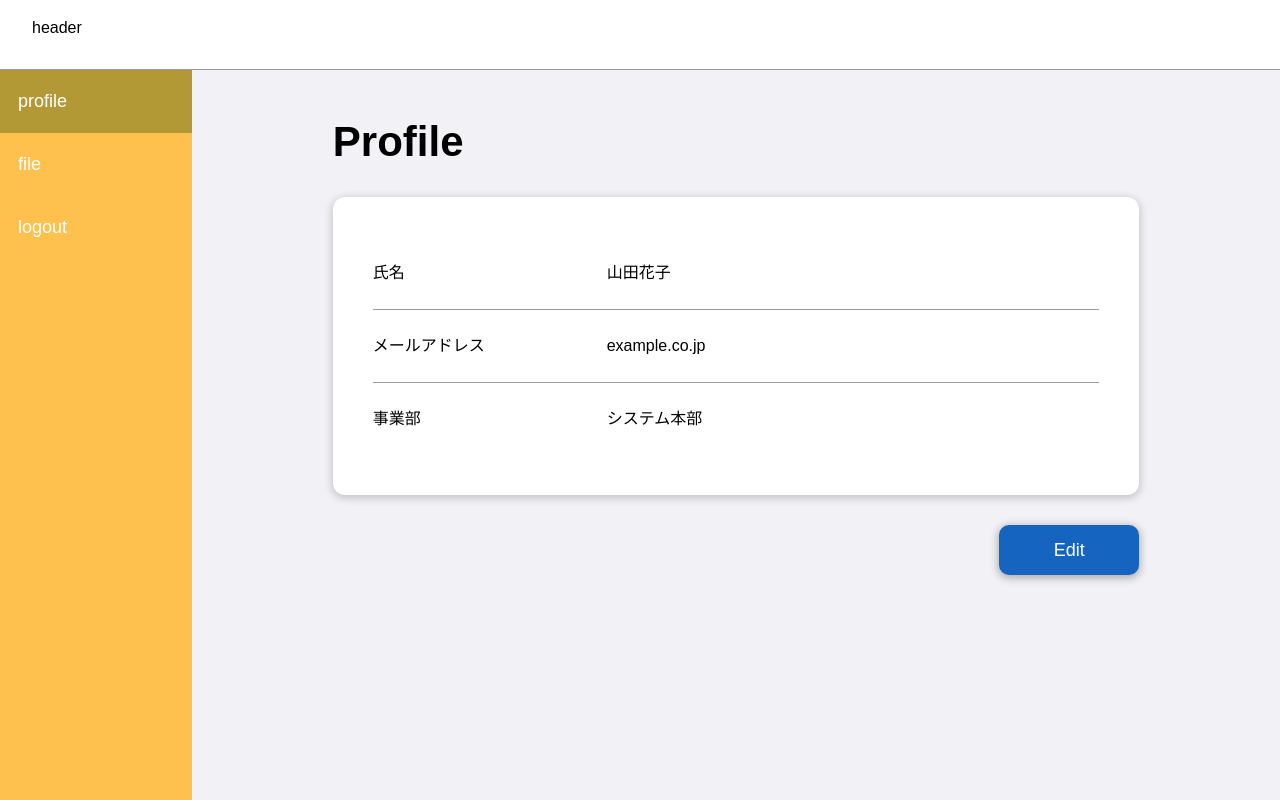
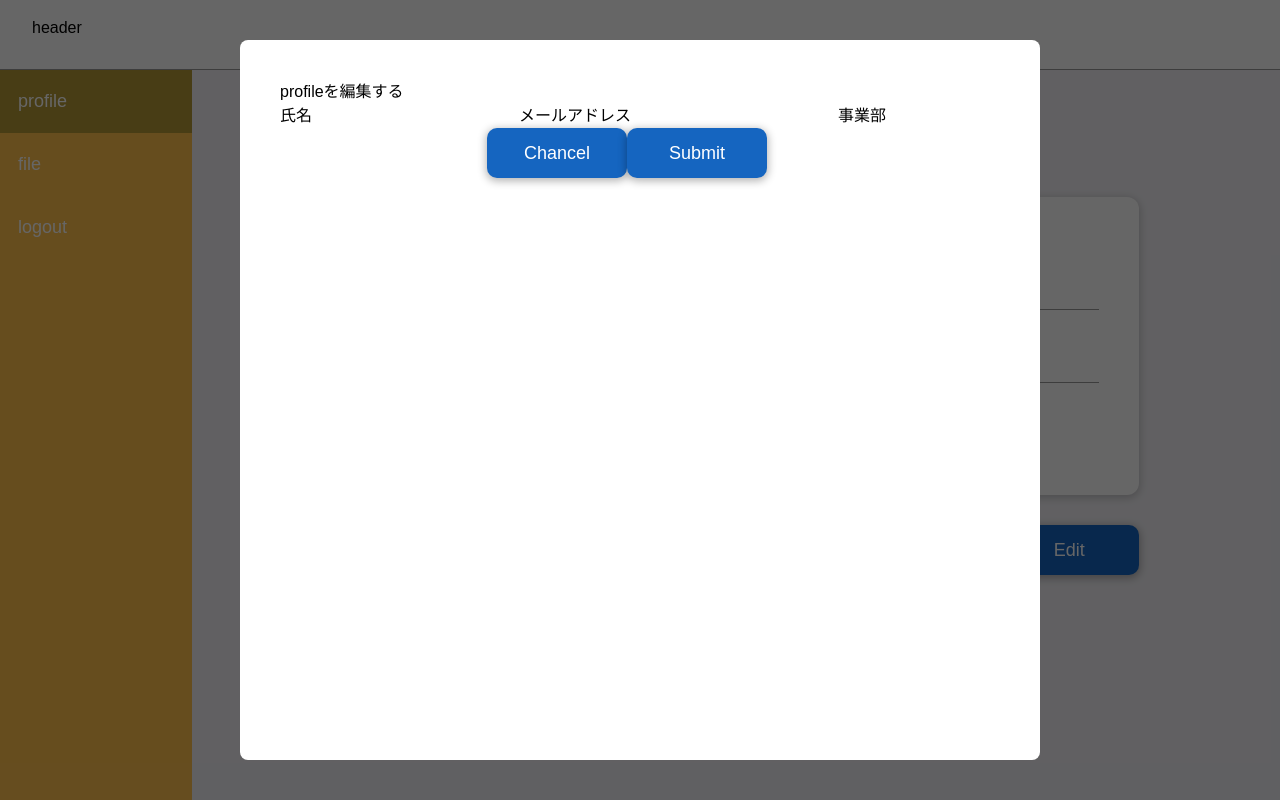
Before and after one commit to haisamarie/file-upload-page, a Next.js app: page / in a window 1280 px wide. Both pictures are taken after a click on the button "Edit". Built offline with nearby package versions, Linux system fonts and the light colour scheme.

Commit message:
modal設定

```diff
--- a/package.json
+++ b/package.json
@@ -22,6 +22,7 @@
     "next": "14.0.4",
     "react": "^18",
     "react-dom": "^18",
+    "react-modal": "^3.16.1",
     "sass": "^1.70.0"
   },
   "devDependencies": {
@@ -30,6 +31,7 @@
     "@types/node": "^20.10.7",
     "@types/react": "^18.2.47",
     "@types/react-dom": "^18",
+    "@types/react-modal": "^3.16.3",
     "@typescript-eslint/eslint-plugin": "^6.18.1",
     "@typescript-eslint/parser": "^6.18.1",
     "eslint": "^8",
--- /dev/null
+++ b/src/components/uis/Modal/index.tsx
@@ -0,0 +1,48 @@
+import ReactModal from 'react-modal'
+
+import { Button } from '@/components/uis/Button'
+
+//import style from './styles.module.scss'
+
+type ModalProps = {
+  isOpen: boolean
+  onRequestClose: () => void
+  style?: string
+}
+
+const modalStyle = {
+  overlay: {
+    backgroundColor: 'rgba(0, 0, 0, 0.6)',
+  },
+  content: {
+    maxWidth: '800px',
+    margin: '0 auto',
+    borderRadius: '8px',
+    border: 'none',
+    padding: '40px',
+  },
+}
+
+export const Modal = ({ isOpen, onRequestClose }: ModalProps) => {
+  return (
+    <ReactModal isOpen={isOpen} onRequestClose={onRequestClose} style={modalStyle}>
+      <h2>profileを編集する</h2>
+      <form action=''>
+        <label>
+          氏名
+          <input type='text' name='name' />
+        </label>
+        <label>
+          メールアドレス
+          <input type='email' name='name' />
+        </label>
+        <label>
+          事業部
+          <input type='text' name='name' />
+        </label>
+        <Button onClick={onRequestClose}>Chancel</Button>
+        <Button onClick={onRequestClose}>Submit</Button>
+      </form>
+    </ReactModal>
+  )
+}
--- /dev/null
+++ b/src/components/uis/Modal/styles.module.scss
@@ -0,0 +1,2 @@
+@use '@/styles/settings/function' as *;
+@use '@/styles/settings/color' as *;
--- a/src/components/uis/Titles/styles.module.scss
+++ b/src/components/uis/Titles/styles.module.scss
@@ -6,7 +6,5 @@
   font-size: rem(42px);
   font-weight: 600;
   margin: 0 auto 24px;
-  padding: 60px auto;
-  text-align: left;
   width: 80%;
 }
--- a/src/pages/index.tsx
+++ b/src/pages/index.tsx
@@ -1,8 +1,11 @@
+import { useState } from 'react'
+
 import { Header } from '@/components/layouts/Header'
 import { Main } from '@/components/layouts/Main'
 import { Section } from '@/components/layouts/Section'
 import { Sidebar } from '@/components/layouts/Sidebar'
 import { Button } from '@/components/uis/Button'
+import { Modal } from '@/components/uis/Modal'
 import { PageTitle } from '@/components/uis/Titles/PageTite'
 
 import { ProfileList } from '@/features/profile/components/uis/ProfileList'
@@ -22,9 +25,11 @@ const Home = () => {
     { term: '事業部', description: userData.department },
   ]
 
-  const handleClick = () => {
-    alert('Button clicked!')
-  }
+  const [modalIsOpen, setIsOpen] = useState(false)
+
+  const openModal = () => setIsOpen(true)
+  const closeModal = () => setIsOpen(false)
+
   return (
     <>
       <Header />
@@ -37,8 +42,9 @@ const Home = () => {
             <ProfileList items={items} />
           </Section>
           <div className={styles['button-wrap']}>
-            <Button onClick={handleClick}>Edit</Button>
+            <Button onClick={openModal}>Edit</Button>
           </div>
+          <Modal isOpen={modalIsOpen} onRequestClose={closeModal} />
         </Main>
       </div>
     </>
```
Also changed, not shown: 1 other file (tests, documents, lock files or other folders).
